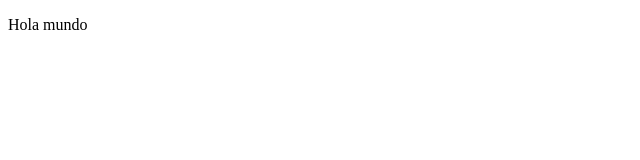
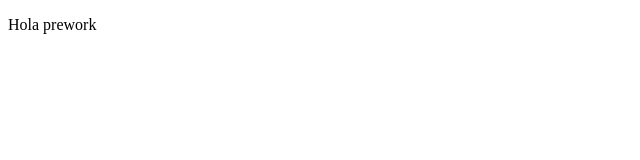
Before and after one commit to jclentino/prework, a plain HTML site: page index.html in a window 1280 px wide. Shown: the full height of the page, 0-640 px from the left. Drawn offline with Linux system fonts and the light colour scheme.

Commit message:
segundo commit

```diff
--- a/index.html
+++ b/index.html
@@ -9,7 +9,7 @@
 <body>
     <div class="padre">
         <div class="hijo">
-            <p>Hola mundo</p>
+            <p>Hola prework</p>
         </div>
     </div>
 
```
